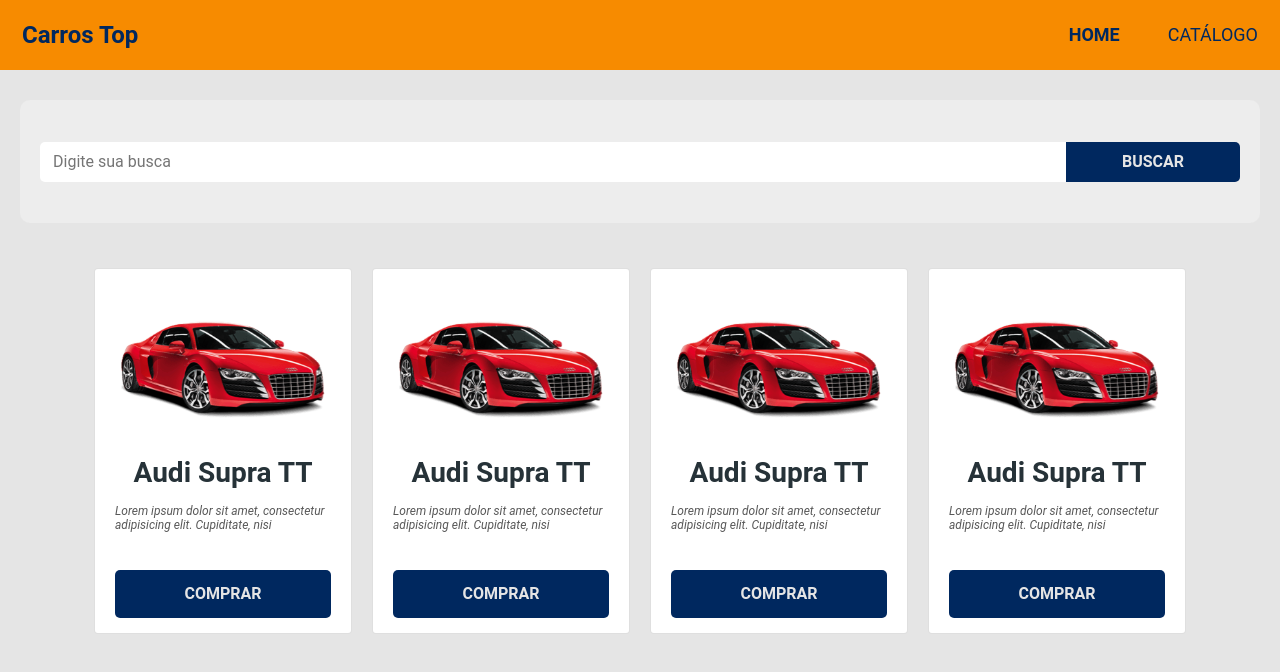
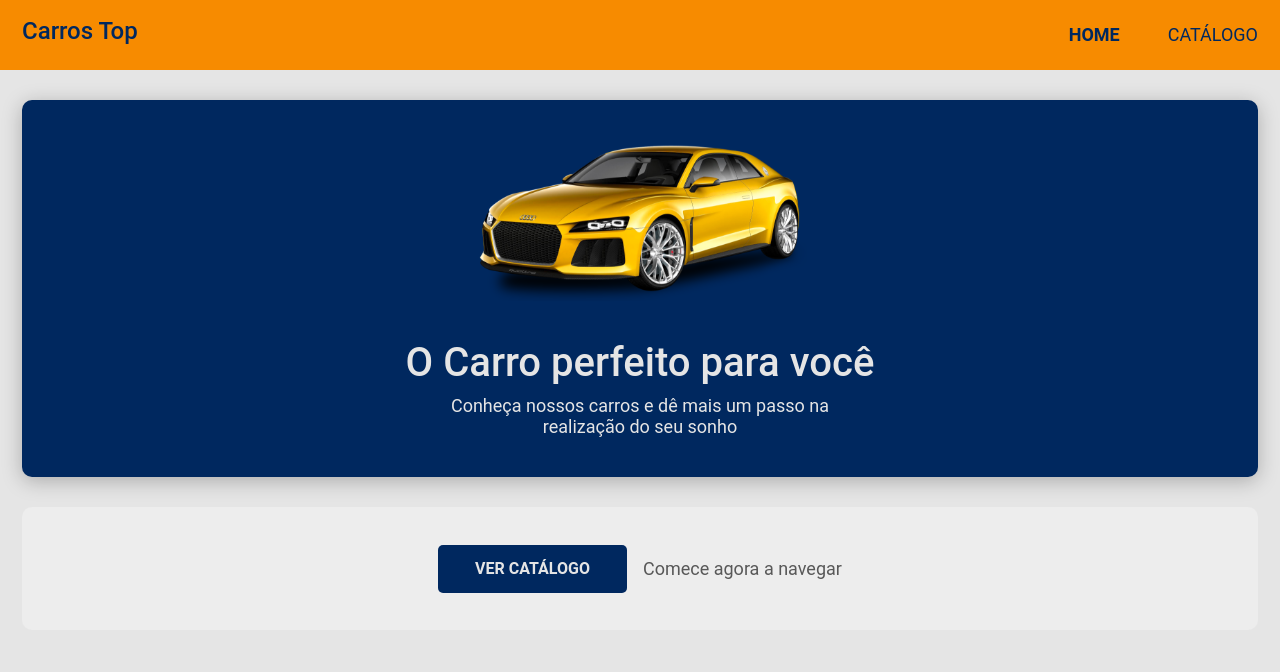
Before and after one commit to williamcamasil/reactts_devsuperior_01, a React (Create React App) app in the folder frontweb/: page / in a window 1280 px wide. Shown: the top 672 px of the page. Built offline with nearby package versions, Linux system fonts and the light colour scheme.

Commit message:
feat: react router dom linked pages

```diff
--- a/frontweb/package.json
+++ b/frontweb/package.json
@@ -10,10 +10,12 @@
     "@types/node": "^16.11.29",
     "@types/react": "^18.0.7",
     "@types/react-dom": "^18.0.0",
+    "@types/react-router-dom": "^5.3.3",
     "bootstrap": "^5.1.3",
     "node-sass": "4.14.1",
     "react": "^18.0.0",
     "react-dom": "^18.0.0",
+    "react-router-dom": "^6.3.0",
     "react-scripts": "5.0.1",
     "typescript": "^4.6.3",
     "web-vitals": "^2.1.4"
--- /dev/null
+++ b/frontweb/src/RoutesPages.tsx
@@ -0,0 +1,19 @@
+import Navbar from './components/Navbar';
+import Catalog from './pages/Catalog';
+import Home from './pages/Home';
+import { BrowserRouter as Router, Routes, Route } from 'react-router-dom';
+
+const RoutesPages = () => {
+  return (
+    <Router>
+      <Navbar />
+
+      <Routes>
+        <Route path="/" element={<Home />} />
+        <Route path="/cars" element={<Catalog />} />
+      </Routes>
+    </Router>
+  );
+};
+
+export default RoutesPages;
--- a/frontweb/src/components/Button/index.tsx
+++ b/frontweb/src/components/Button/index.tsx
@@ -1,13 +1,14 @@
 import './styles.scss';
 
-interface Description {
+interface DescriptionAction {
   text: string;
+  onClickButton?: () => void;
 }
 
-const Button = (props: Description) => {
+const Button = (props: DescriptionAction) => {
   return (
     <>
-      <button>{props.text}</button>
+      <button onClick={props.onClickButton}>{props.text}</button>
     </>
   );
 };
--- a/frontweb/src/components/Button/styles.scss
+++ b/frontweb/src/components/Button/styles.scss
@@ -5,10 +5,7 @@
 }
 
 button {
-    // width: 100%;
-    // margin-top: 22px;
     background: theme-color("button-color");
-    // border-radius: 5px;
     color: $body-bg;
     padding: 12px 37px;
     border: 0px;
--- a/frontweb/src/components/Cardcar/styles.scss
+++ b/frontweb/src/components/Cardcar/styles.scss
@@ -8,7 +8,7 @@
     width: 258px;
     // min-width: 258px;
     // max-width: 306px;
-    background: #EDEDED;
+    background: $card-color;
     border-radius: 10px;
     margin: 15px 10px;
     border: none;
@@ -27,7 +27,7 @@
         font-weight: 400;
         font-size: 12px;
         line-height: 14px;
-        color: #585858;
+        color: $text-color;
         display: flex;
         align-items: center;
     }
--- a/frontweb/src/components/Navbar/index.tsx
+++ b/frontweb/src/components/Navbar/index.tsx
@@ -1,13 +1,14 @@
 import './styles.scss';
 import 'bootstrap/js/src/collapse';
+import { Link, NavLink } from 'react-router-dom';
 
 const Navbar = () => {
   return (
     <nav className="navbar navbar-expand-md navbar-dark main-nav">
       <div className="container-fluid">
-        <a href="link" className="nav-logo-text">
+        <Link to="/" className="nav-logo-text">
           <h4>Carros Top</h4>
-        </a>
+        </Link>
 
         <button
           className="navbar-toggler"
@@ -24,12 +25,15 @@
         <div className="collapse navbar-collapse" id="dscatalog-navbar">
           <ul className="navbar-nav offset-md-2 main-menu">
             <li>
-              <a href="link" className="active">
+              <NavLink
+                to="/"
+                className={({ isActive }) => (isActive ? 'active' : '')}
+              >
                 HOME
-              </a>
+              </NavLink>
             </li>
             <li>
-              <a href="link">CATÁLOGO</a>
+              <NavLink to="/cars">CATÁLOGO</NavLink>
             </li>
           </ul>
         </div>
--- a/frontweb/src/components/Navbar/styles.scss
+++ b/frontweb/src/components/Navbar/styles.scss
@@ -8,6 +8,23 @@
     padding: 0px 10px;
     min-height: 70px;
     background-color: $nav-bar-color;
+
+    a {
+        text-decoration: none;
+        color: theme-color("button-color");
+    }
+
+    .main-menu {
+        display: flex;
+        font-size: 18px;
+        width: 100%;
+        justify-content: flex-end;
+
+        .main-menu a:hover, a.active {
+            color: theme-color("button-color");
+            font-weight: 700;
+        }
+    }
 }
 
 .nav-logo-text, .nav-logo-text:hover {
@@ -16,23 +33,8 @@
 
 .navbar-toggler, .navbar-toggler:hover {
     border: 0px !important;
-    color: #F78B00 !important;
+    color: $nav-bar-color !important;
     // background-image: url("../../assets/images/menu/hamburguer.svg");
-}
-
-.main-menu {
-    display: flex;
-    font-size: 18px;
-    width: 100%;
-    justify-content: flex-end;
-}
-
-.main-menu a {
-    color: theme-color("button-color");
-}
-
-.main-menu a:hover, a.active {
-    font-weight: 700;
 }
 
 @media screen and (min-width: 768px) {
--- a/frontweb/src/index.tsx
+++ b/frontweb/src/index.tsx
@@ -1,13 +1,11 @@
 import React from 'react';
 import ReactDOM from 'react-dom';
-// import Home from './pages/Home';
-import Catalog from './pages/Catalog';
 import './index.css';
+import RoutesPages from './RoutesPages';
 
 ReactDOM.render(
   <React.StrictMode>
-    {/* <Home /> */}
-    <Catalog />
+    <RoutesPages />
   </React.StrictMode>,
   document.getElementById('root') as HTMLElement
 );
--- a/frontweb/src/pages/Catalog/index.tsx
+++ b/frontweb/src/pages/Catalog/index.tsx
@@ -1,4 +1,3 @@
-import Navbar from '../../components/Navbar';
 import Cardcar from '../../components/Cardcar';
 import './styles.scss';
 import Button from '../../components/Button';
@@ -6,8 +5,6 @@
 const Catalog = () => {
   return (
     <>
-      <Navbar />
-
       <div className="search">
         <input type="text" placeholder="Digite sua busca" />
         <Button text="BUSCAR" />
--- a/frontweb/src/pages/Catalog/styles.scss
+++ b/frontweb/src/pages/Catalog/styles.scss
@@ -10,7 +10,7 @@
     justify-content: center;
     margin: 30px 20px;
     height: 123px;
-    background: #EDEDED;
+    background: $card-color;
     border-radius: 10px;
     padding: 0px 20px;
 
@@ -25,7 +25,6 @@
 
     button {
         width: 174px;
-        // height: 40px;
         padding: 8px;
         border-radius: 0px 5px 5px 0px;
     }
--- a/frontweb/src/pages/Home/index.tsx
+++ b/frontweb/src/pages/Home/index.tsx
@@ -1,12 +1,13 @@
-import Navbar from '../../components/Navbar';
 import YellowCar from '../../assets/cars/yellowcar.svg';
 import './styles.scss';
 import Button from '../../components/Button';
+import { useNavigate } from 'react-router-dom';
 
 const Home = () => {
+  const navigate = useNavigate();
+
   return (
     <>
-      <Navbar />
       <div className="main-panel">
         <img src={YellowCar} alt="Yellow Car" />
         <div className="main-content">
@@ -20,7 +21,7 @@
         </div>
       </div>
       <div className="catalog-button">
-        <Button text="VER CATÁLOGO" />
+        <Button text="VER CATÁLOGO" onClickButton={() => navigate('/cars')} />
         <span>Comece agora a navegar</span>
       </div>
     </>
```
Also changed, not shown: 1 other file (tests, documents, lock files or other folders).
